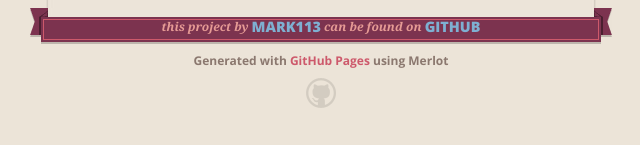
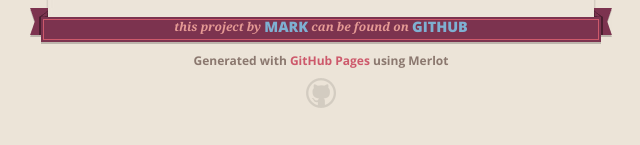
Before and after one commit to mark113/test, a plain HTML site: page index.html in a window 1280 px wide. Shown: the part 1417-1562 px from the top of the page, 319-959 px from the left. Drawn offline with nearby package versions, Linux system fonts and the light colour scheme.

Commit message:
Update index.html

```diff
--- a/index.html
+++ b/index.html
@@ -17,7 +17,7 @@
         $('#main_content').headsmart()
       })
     </script>
-    <title>Test (Project Name Goes Here) by mark113</title>
+    <title>Test (Project Name Goes Here) by mark</title>
   </head>
 
   <body>
@@ -82,7 +82,7 @@
       <footer>
         <span class="ribbon-outer">
           <span class="ribbon-inner">
-            <p>this project by <a href="https://github.com/mark113">mark113</a> can be found on <a href="https://github.com/mark113/test">GitHub</a></p>
+            <p>this project by <a href="https://github.com/mark113">mark</a> can be found on <a href="https://github.com/mark113/test">GitHub</a></p>
           </span>
           <span class="left-tail"></span>
           <span class="right-tail"></span>
```
